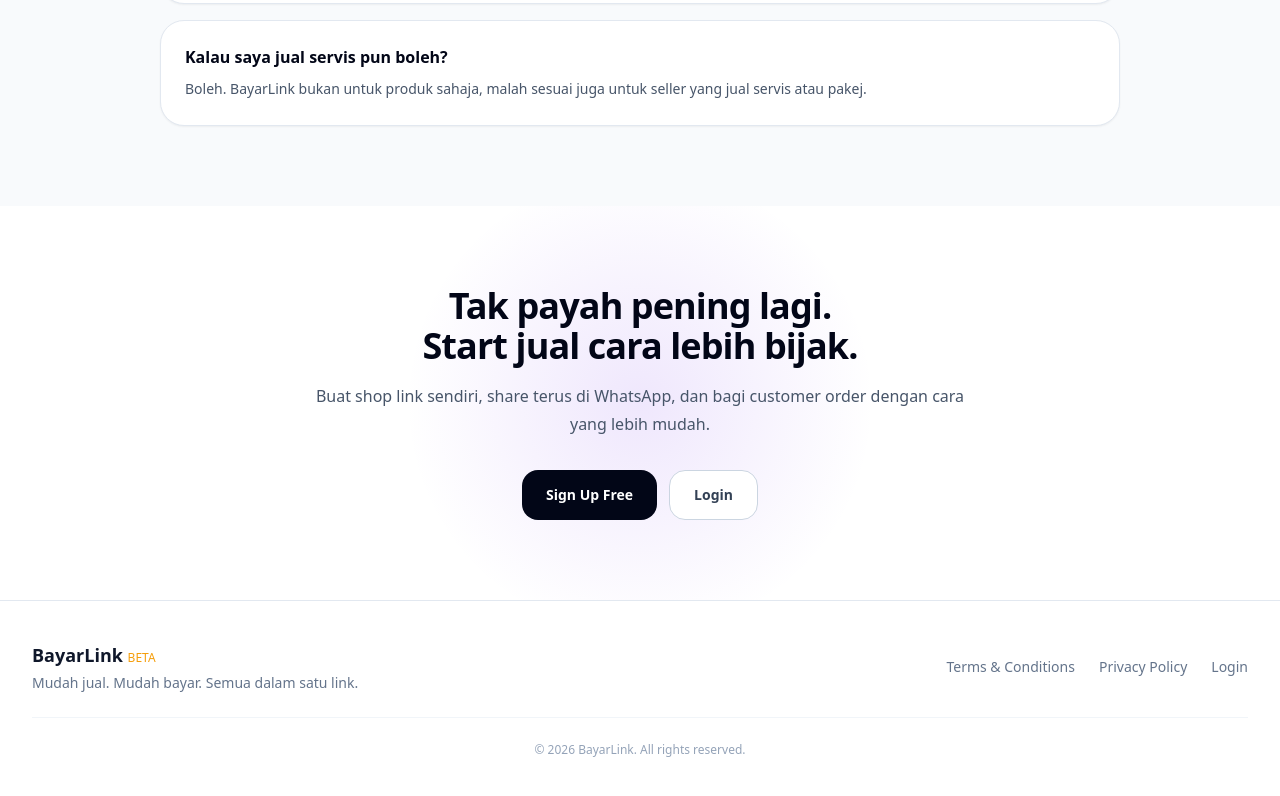
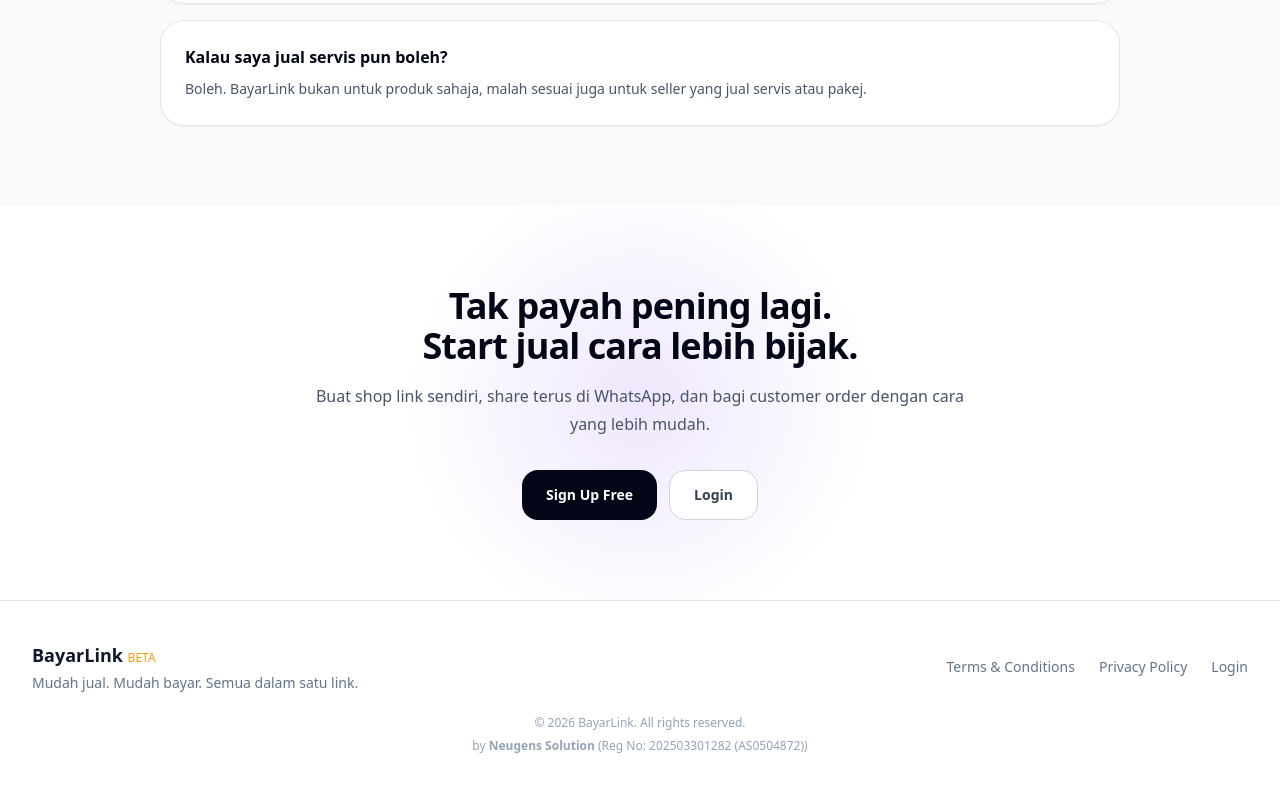
Before and after one commit to maizhakimm/pay-link, a Next.js app: page / in a window 1280 px wide. Shown: the part 5030-5826 px from the top of the page. Built offline with nearby package versions, Linux system fonts and the light colour scheme.

Commit message:
Update page.tsx

```diff
--- a/src/app/page.tsx
+++ b/src/app/page.tsx
@@ -560,9 +560,12 @@ export default function HomePage() {
     </div>
 
     {/* Bottom */}
-    <div className="mt-6 border-t border-slate-100 pt-6 text-center text-xs text-slate-400">
-      © {new Date().getFullYear()} BayarLink. All rights reserved.
-    </div>
+    <div style={{ marginTop: 20, textAlign: 'center', fontSize: 12, color: '#94a3b8', lineHeight: 1.6 }}>
+  <div>© {new Date().getFullYear()} BayarLink. All rights reserved.</div>
+  <div style={{ marginTop: 4 }}>
+    by <strong>Neugens Solution</strong> (Reg No: 202503301282 (AS0504872))
+  </div>
+</div>
 
   </div>
 </footer>
```
